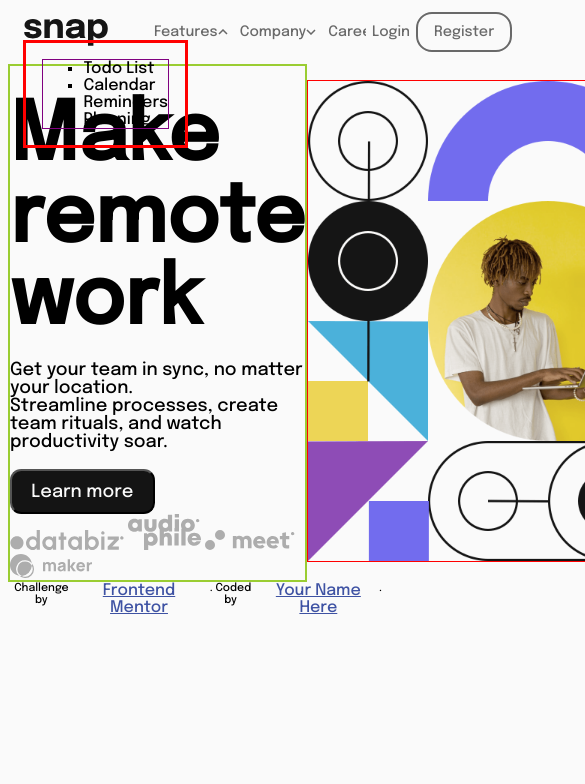
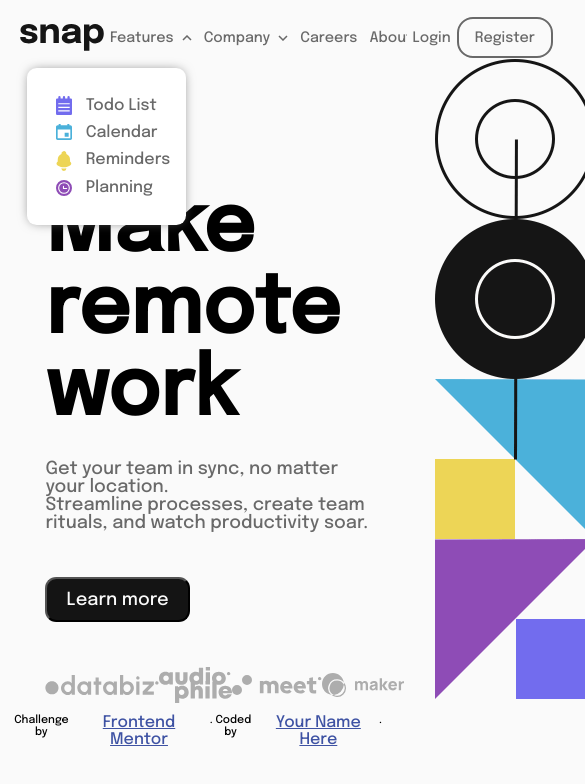
Before and after one commit to Patrick-Messiter/Frontend-Mentor---Intro-with-dropdowns, a plain HTML site: page Frontend Mentor - Intro with Dropdown/Main/index.html in a window 390 px wide. Both pictures are taken after a click on the button "Features". Shown: the top 784 px of the page, 585 px wide, since content can reach past the window. Drawn offline with Linux system fonts and the light colour scheme.

Commit message:
Third Commit - CSS Desktop completed
CSS desktop is now responsive.

```diff
--- a/Frontend Mentor - Intro with Dropdown/Main/index.html
+++ b/Frontend Mentor - Intro with Dropdown/Main/index.html
@@ -12,32 +12,34 @@
 </head>
 <body>
   <nav class="taskbar">
-    <img id="logo" src="images\logo.svg" alt="logo image">
     <ul class="nav-leftList">
+      <img id="logo" src="images/logo.svg" alt="logo image">
       <li>
-        <button id="featuresButton" class="minimal">Features <img id="featuresArrow" src="images/icon-arrow-down.svg" alt="arrow"></button>
-        <ul>
+        <button id="featuresButton" class="minimal">Features<span class="buttonArrow"><img id="featuresArrow" src="images/icon-arrow-down.svg" alt="arrow"></span></button>
         <div class="featuresContainer">
-            <ul class="featuresList">
+          <div class="featuresLogoContainer">
+            <img src="images/icon-todo.svg" alt="todo image">
+            <img src="images/icon-calendar.svg" alt="calendar image">
+            <img src="images/icon-reminders.svg" alt="reminders logo image">
+            <img src="images/icon-planning.svg" alt="planning logo">
+          </div>
+          <ul class="list">
             <li>Todo List</li>
             <li>Calendar</li>
             <li>Reminders</li>
             <li>Planning</li>
           </ul>
         </div>
-        </ul>
       </li>
       <li>
-        <button id="companyButton" class="minimal">Company <img id="companyArrow" src="images/icon-arrow-down.svg" alt="arrow"></button>
-        <ul>
+        <button id="companyButton" class="minimal">Company<span class="buttonArrow"><img id="companyArrow" src="images/icon-arrow-down.svg" alt="arrow"></span></button>
         <div class="companyContainer">
-            <ul class="companyList">
+          <ul class="list">
             <li>History</li>
             <li>Our Team</li>
             <li>Blog</li>
           </ul>
         </div>
-        </ul>
       </li>
       <li>
         <button class="minimal">Careers</button>
@@ -52,16 +54,18 @@
     </nav>
   </nav>
   <main>
-    <div class="mainContainer">
+    <div class="mainOuterContainer">
+      <div class="mainInnerContainer">
         <h1>Make<br> remote work</h1>
-      <p>Get your team in sync, no matter your location.<br>
+        <p class="mainSentence">Get your team in sync, no matter your location.<br>
         Streamline processes, create team rituals, and watch productivity soar.</p>
         <button class="learnButton">Learn more</button>
-      <div class="logos-container">
+        <div class="mainLogoContainer">
           <img src="images\client-databiz.svg" alt="databiz logo">
           <img src="images\client-audiophile.svg" alt="audiophile logo">
           <img src="images\client-meet.svg" alt="meet logo">
           <img src="images\client-maker.svg" alt="maker logo">
+        </div>
       </div>
     </div>
     <div class="heroContainer">
--- a/Frontend Mentor - Intro with Dropdown/Main/styles.css
+++ b/Frontend Mentor - Intro with Dropdown/Main/styles.css
@@ -11,28 +11,36 @@ body {
     height: 800px;
 }
 
-main {
-    display: flex;
-}
-
-
 h1 {
     font-size: 5rem;
     margin: 0;
 }
 
-p {
-    font-size: 18px;;
-}
-
 /*NAV SECTION */
 
 nav {
-    display: flex;
-    margin: 1rem;
-    width: 90%;
+    display: grid;
+    grid-template-columns: 3fr 1fr;
+    width: 100%;
     height: 2rem;
     align-items: center;
+}
+
+.nav-leftList {
+    display:flex;
+    list-style-type: none;
+    justify-content: space-between;
+    align-items: center;
+    width: 55%;
+    margin-left: 3%;
+    padding: 0;
+    grid-column: 1 / 1;
+}
+
+.nav-rightList {
+    display:flex;
+    justify-content: space-evenly;
+    grid-column: 2 / 2;
 }
 
 .minimal {
@@ -48,9 +56,15 @@ nav {
     color: hsl(0, 0%, 8%);
 }
 
+.buttonArrow {
+    margin-left: 0.5rem;
+    display:flex;
+}
+
 #logo {
     width: 84px;
     height: 27px;
+    grid-column: 1 / 1;
 }
 
 #registerButton {
@@ -67,67 +81,102 @@ nav {
     border: 2px solid hsl(0, 0%, 8%);
 }
 
-.nav-leftList {
-    display:flex;
+/* NAV CONTAINERS */
+
+
+.list {
     list-style-type: none;
-    margin-right: 30%;
+    display: flex;
+    flex-direction: column;
     justify-content: space-evenly;
-    width: 30%;
+    padding: 0;
+    font-size: 0.9rem;
+    color:hsl(0, 0%, 41%);
 }
 
-.nav-rightList {
-    display:flex;
-    justify-content: space-evenly;
+.list li {
+    padding: 0.3rem 0;
 }
 
-/* NAV CONTAINERS */
+.featuresLogoContainer {
+    display: inline-flex;
+    flex-direction: column;
+    justify-content: space-evenly;
+    width: 1rem;
+    padding: 0;
+}
+
+.featuresLogoContainer img {
+    padding: 0.3rem 0;
+}
 
 .featuresContainer {
-    border: 3px solid red;
-    height: fit-content;
-    width: fit-content;
-    padding: 1rem;
+    display: grid;
+    justify-items: center;
+    grid-template-columns: 1fr 2fr;
+    background-color: white;
+    list-style-type: none;
+    padding: 1.5rem 1rem;
     visibility: hidden;
-    position:absolute;
-    left: 6%;
-}
-
-.featuresList {
-    border: 1px solid purple;
+    position: absolute;
+    left: 7%;
+    top: 8%;
+    box-shadow: 0 0 0.7rem -0.2rem hsl(0, 0%, 41%);
+    border-radius: 0.6rem;
 }
 
 .companyContainer {
     visibility: hidden;
-    display: flex;
     align-items:center;
     justify-content: center;
     height: fit-content;
     width: fit-content;
-    position:absolute;
+    position: absolute;
+    padding: 1rem;
+    background-color: white;
+    top: 8%;
+    box-shadow: 0 0 0.7rem -0.2rem hsl(0, 0%, 41%);
+    border-radius: 0.6rem;
 }
 
 
 /* MAIN SECTION */
 
 main {
-    display: flex;
-    width: 90%;
+    display: grid;
+    grid-template-columns: 1fr 1fr;
+    gap: 10%;
+    margin-left: 10%;
+    margin-right: 10%;
+    margin-top: 5%;
     align-items: center;
     justify-content: space-evenly;
 }
 
 
-.mainContainer {
-    border: 2px solid yellowgreen;
+.mainOuterContainer {
     padding: 0;
+    width: 100%;
+    height: 100%;
+    grid-column: 1 / 1;
+    display: flex;
+    align-items: flex-end;
+}
+
+.mainInnerContainer {
+    height: 80%;
+    width: 100%;
     display: flex;
     flex-direction: column;
     align-items:flex-start;
-    justify-content: center;
-    max-width: 500px;
-    padding-top: 10%;
-    max-height: 40rem;
-    height: 30rem;
+    justify-content: space-between;
+}
+
+.mainSentence {
+    margin-bottom: 10%;
+    font-size: 18px;
+    width: 90%;
+    color:hsl(0, 0%, 41%);
 }
 
 .learnButton {
@@ -136,15 +185,26 @@ main {
     padding: 0.7rem 1.2rem;
     border-radius: 0.7rem;
     font-size: 18px;
+    margin-bottom: 10%;
 }
 
+.learnButton:active {
+    background-color:hsl(0, 0%, 98%);
+    border: 1px solid hsl(0, 0%, 8%);
+    color: hsl(0, 0%, 8%);
+    transition: 0.2s;
+}
 
-
-
+.mainLogoContainer {
+    display: flex;
+    width: 90%;
+    justify-content: space-between;
+    align-items: center;
+}
 
 .heroImage {
-    border: 1px solid red;
-    height: 30rem;
+    max-height: 40rem;
+    grid-column: 2 / 2;
 }
 
 
@@ -161,6 +221,7 @@ main {
     display: flex;
     justify-content: center;
     align-self: center;
+    margin-top: 3%;
 }
 .attribution a {
     color: hsl(228, 45%, 44%);
```
Lines whose indentation alone changed are shown as unchanged.
